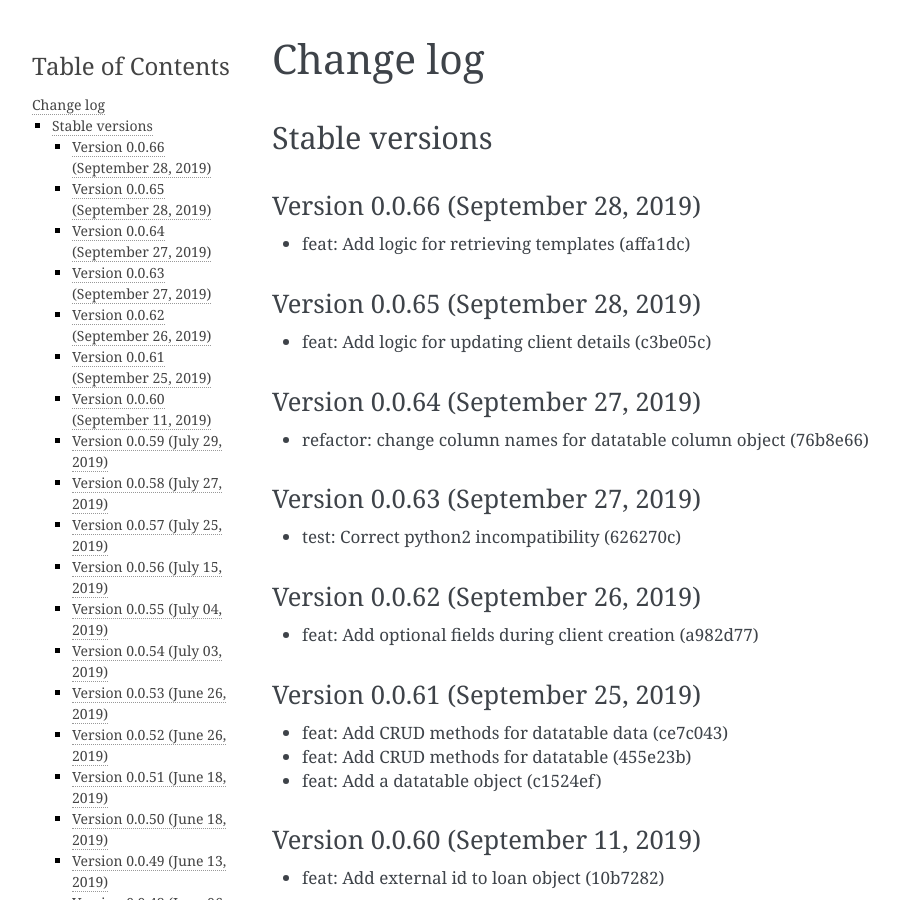
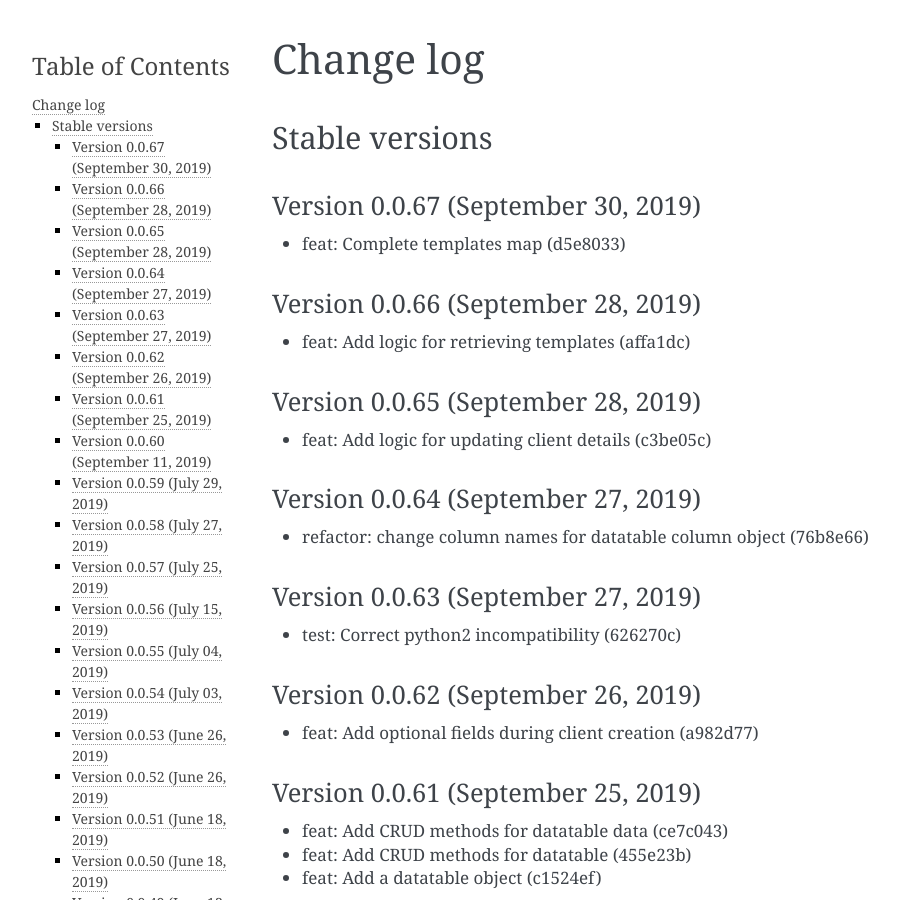
Before and after one commit to mobidevke/PyFineract, a Sphinx documentation site: the page built from docs/changes.rst, in a window 1280 px wide and 900 px high. Shown: the whole window, without its empty margins (148-1047 px from the left). Built offline with Sphinx 7.4.7, drawn with Linux system fonts in a browser that asks for light colours; formulas are drawn with MathJax 3.

Commit message:
Publish version 0.0.67

```diff
--- a/docs/changes.rst
+++ b/docs/changes.rst
@@ -3,6 +3,11 @@ Change log
 
 Stable versions
 ~~~~~~~~~~~~~~~
+
+Version 0.0.67 (September 30, 2019)
+-------------------------------------
+
+* feat: Complete templates map (d5e8033)
 
 Version 0.0.66 (September 28, 2019)
 -------------------------------------
--- a/setup.py
+++ b/setup.py
@@ -2,7 +2,7 @@ import textwrap
 
 import setuptools
 
-version = "0.0.66"
+version = "0.0.67"
 
 if __name__ == '__main__':
     setuptools.setup(
```
